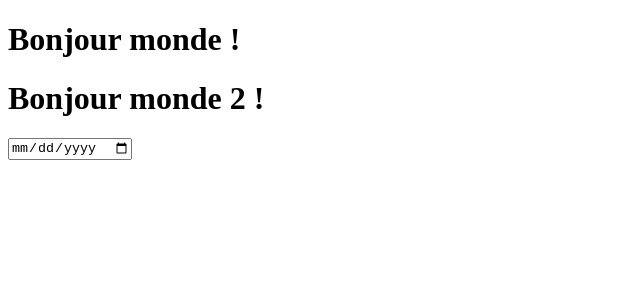
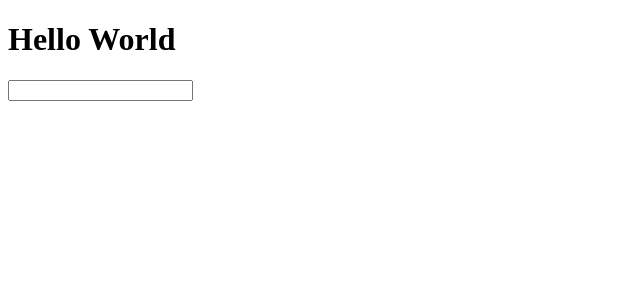
Before and after one commit to Zakaria-zaki/Vue3, a Vue app: page / in a window 1280 px wide. Shown: the top 300 px of the page, without its empty margins (0-640 px from the left). Built offline with nearby package versions, Linux system fonts and the light colour scheme.

Commit message:
Utilisation des functions

```diff
--- a/src/App.vue
+++ b/src/App.vue
@@ -1,21 +1,17 @@
 <template>
-  <h1 :class="h1Title" :id="unid">Bonjour monde !</h1>
-  <h1 v-bind="obj" >Bonjour monde 2 !</h1>
-  <input :type="inputType"/>
+  <h1> {{ getTitle() }}</h1>
+  <input :type="inputType()"/>
 </template>
 
 <script setup lang="ts">
 
-const h1Title = 'montitre2';
-const unid = 'monid';
-const key = 'class';
-const inputType = 'date';
+const inputType = () => {
+  return 'number'
+};
 
-
-const obj = {
-  'class': h1Title,
-  'id': unid
-}
+const getTitle = () => {
+  return 'Hello World'
+};
 
 </script>
 
```
